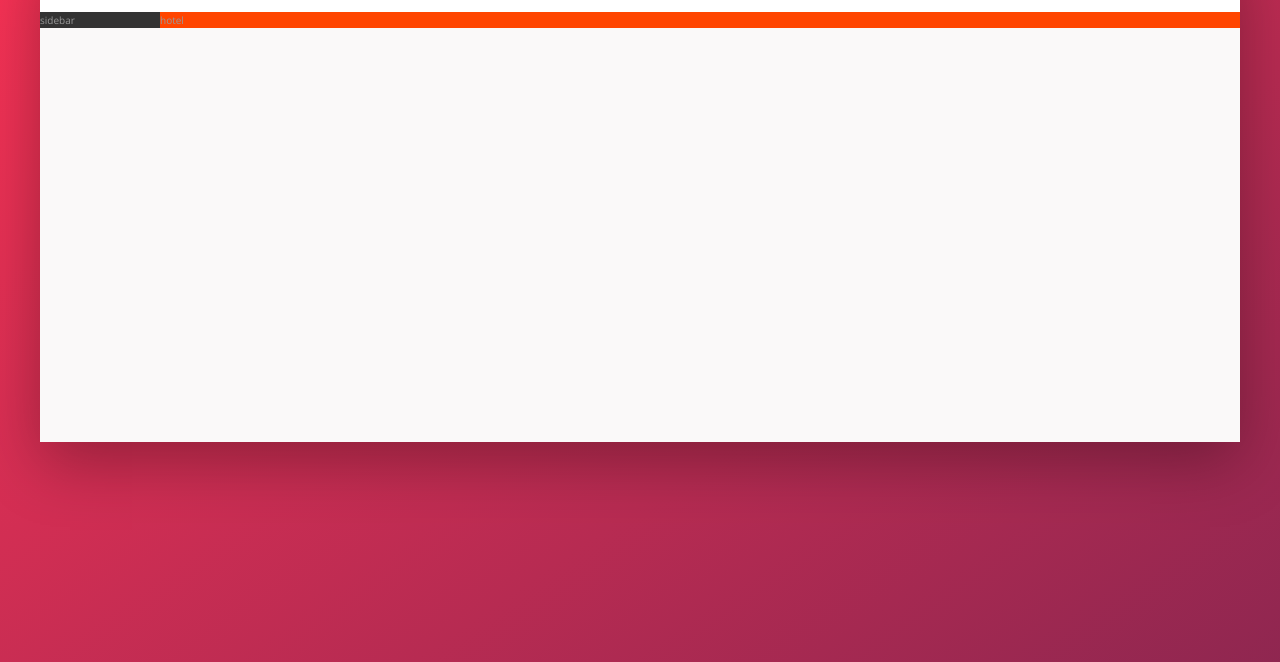
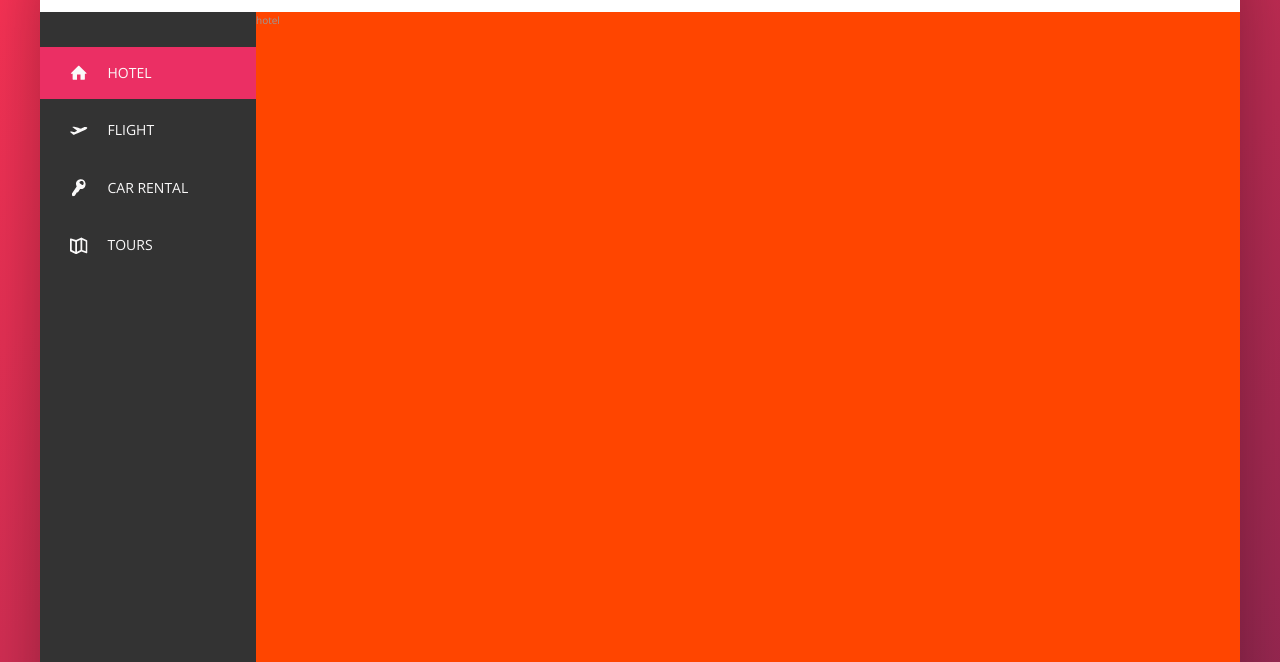
Before and after one commit to ali27-dev/trillo-project, a website: page index.html in a window 1280 px wide. Shown: the part 138-800 px from the top of the page. Drawn offline with nearby package versions, Linux system fonts and the light colour scheme.

Commit message:
i give style navbar section and also added animation

```diff
--- a/index.html
+++ b/index.html
@@ -60,7 +60,51 @@
       <!-- header-section-end -->
 
       <div class="content">
-        <nav class="sidebar">sidebar</nav>
+        <!-- sidebar-section-start -->
+        <nav class="sidebar">
+          <ul class="side-nav">
+            <li class="side-nav__item side-nav__item--active">
+              <a href="#" class="side-nav__link">
+                <svg class="side-nav__icon">
+                  <use xlink:href="images/sprite.svg#icon-home"></use>
+                </svg>
+                <span>Hotel</span>
+              </a>
+            </li>
+
+            <li class="side-nav__item">
+              <a href="#" class="side-nav__link">
+                <svg class="side-nav__icon">
+                  <use
+                    xlink:href="images/sprite.svg#icon-aircraft-take-off"
+                  ></use>
+                </svg>
+                <span>Flight</span>
+              </a>
+            </li>
+
+            <li class="side-nav__item">
+              <a href="#" class="side-nav__link">
+                <svg class="side-nav__icon">
+                  <use xlink:href="images/sprite.svg#icon-key"></use>
+                </svg>
+                <span>Car rental</span>
+              </a>
+            </li>
+
+            <li class="side-nav__item">
+              <a href="#" class="side-nav__link">
+                <svg class="side-nav__icon">
+                  <use xlink:href="images/sprite.svg#icon-map"></use>
+                </svg>
+                <span>Tours</span>
+              </a>
+            </li>
+          </ul>
+
+          <div class="legal">&copy; 2017 by trillo. All rights reserved.</div>
+        </nav>
+        <!-- sidebar-section-end -->
 
         <div class="hotel-view">hotel</div>
       </div>
--- a/sass/_component.scss
+++ b/sass/_component.scss
@@ -108,3 +108,70 @@
     margin-right: 1rem;
   }
 }
+///////////////////////////////
+/// side-bar
+.side-nav {
+  list-style: none;
+  font-size: 1.4rem;
+  margin-top: 3.5rem;
+
+  &__item {
+    position: relative;
+
+    &:not(:last-child) {
+      margin-bottom: 0.5rem;
+    }
+  }
+
+  &__item::before {
+    content: "";
+    position: absolute;
+    top: 0;
+    left: 0;
+    height: 100%;
+
+    width: 3px;
+    background-color: var(--primary);
+    transform: scaleY(0);
+    transition: transform 0.2s, width 0.4s cubic-bezier(1, 0, 0, 1) 0.2s,
+      background-color 0.1s;
+  }
+
+  &__item:hover::before,
+  &__item--active::before {
+    transform: scaleY(1);
+    width: 100%;
+  }
+
+  &__item:active::before {
+    background-color: var(--primary-light);
+  }
+
+  &__link:link,
+  &__link:visited {
+    color: var(--color-grey-light-1);
+    text-transform: uppercase;
+    text-decoration: none;
+    display: block;
+    padding: 1.5rem 3rem;
+    position: relative;
+    z-index: 10;
+
+    display: flex;
+    align-items: center;
+  }
+
+  &__icon {
+    width: 1.75rem;
+    height: 1.75rem;
+    margin-right: 2rem;
+    fill: currentColor;
+  }
+}
+
+.legal {
+  font-size: 1.2rem;
+  color: var(--color-grey-light-4);
+  text-align: center;
+  padding: 2.5rem;
+}
--- a/sass/_layout.scss
+++ b/sass/_layout.scss
@@ -22,11 +22,15 @@
   display: flex;
 }
 .sidebar {
+  display: flex;
+  flex-direction: column;
+  justify-content: space-between;
   background-color: var(--color-grey-dark-1);
 
-  flex: 0 0 10%;
+  flex: 0 0 18%;
 }
 .hotel-view {
+  height: 80rem;
   background-color: orangered;
 
   flex: 1;
```
Also changed, not shown: css/style.css.
